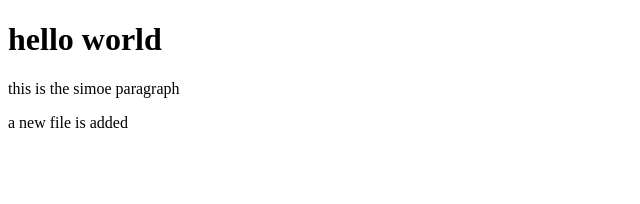
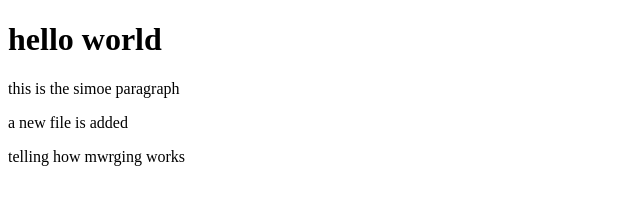
Before and after one commit to delegent/hello-world, a plain HTML site: page index.html in a window 1280 px wide. Shown: the whole page, without its empty margins (0-640 px from the left). Drawn offline with Linux system fonts and the light colour scheme.

Commit message:
fix using emergency-fix

```diff
--- a/index.html
+++ b/index.html
@@ -10,5 +10,6 @@
     <h1>hello world</h1>
     <p>this is the simoe paragraph</p>
     <p>a new file is added</p>
+    <p>telling how mwrging works</p>
 </body>
 </html>
```
